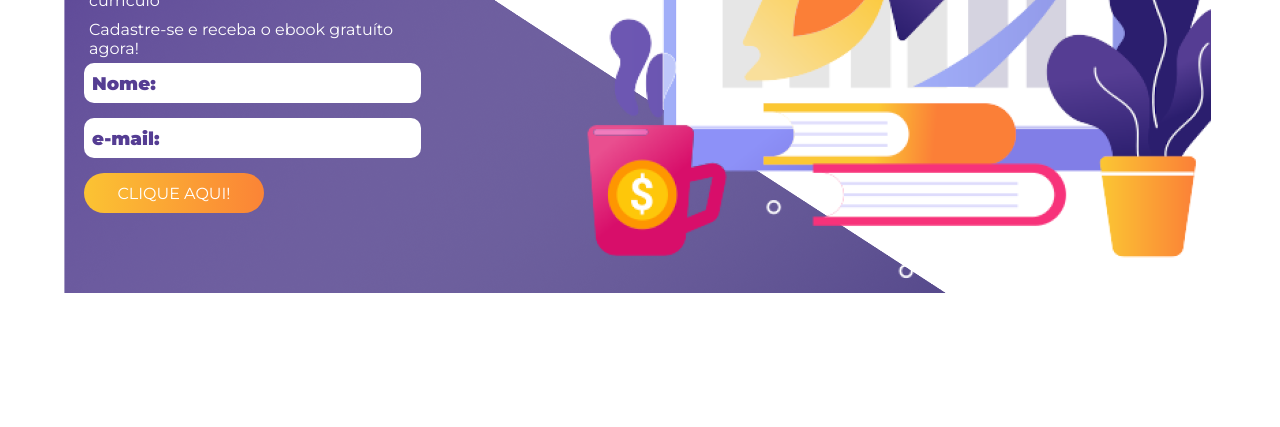
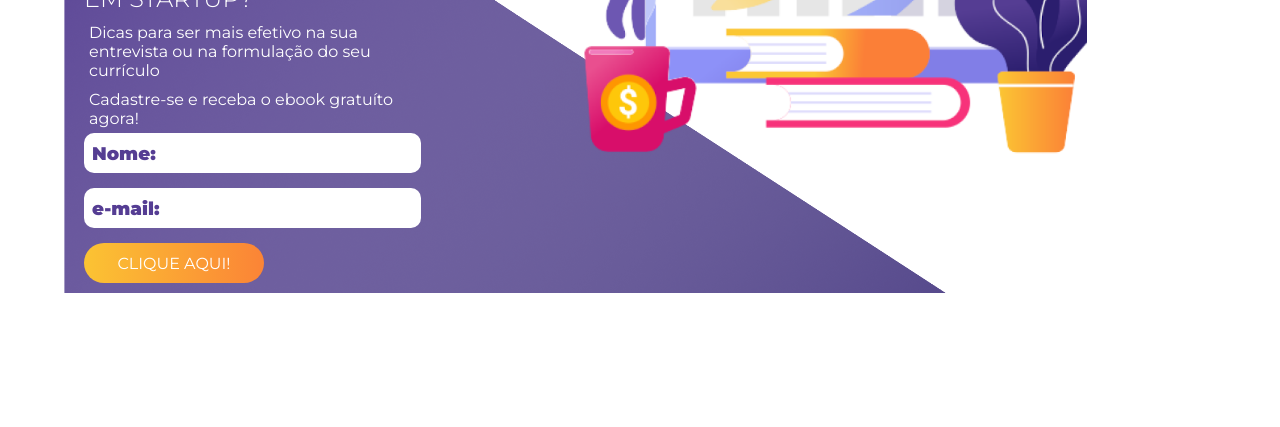
Before and after one commit to highborne/show_me_the_leads-GDestroyers-, a website: page LP2/index.html in a window 1280 px wide. Shown: the part 373-800 px from the top of the page. Drawn offline with Linux system fonts and the light colour scheme.

Commit message:
Correcoes minimas de CSS

```diff
--- a/LP2/style.css
+++ b/LP2/style.css
@@ -34,7 +34,7 @@ p {
 }
 
 .left {
-    padding: 0 150px 80px 20px;
+    padding: 0 150px 10px 20px;
     flex-grow: 1;
     width: 40%;
 }
@@ -45,7 +45,7 @@ p {
     flex-grow: 2;
     padding-right: 20px;
     background: url(src/img.png) no-repeat;
-    background-size: auto;
+    background-size: 80%;
     min-height: 72vh;
 }
 
```
